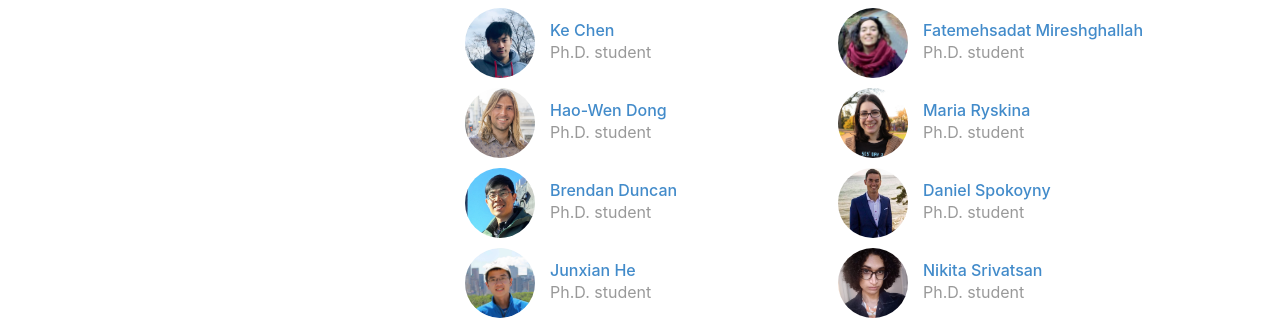
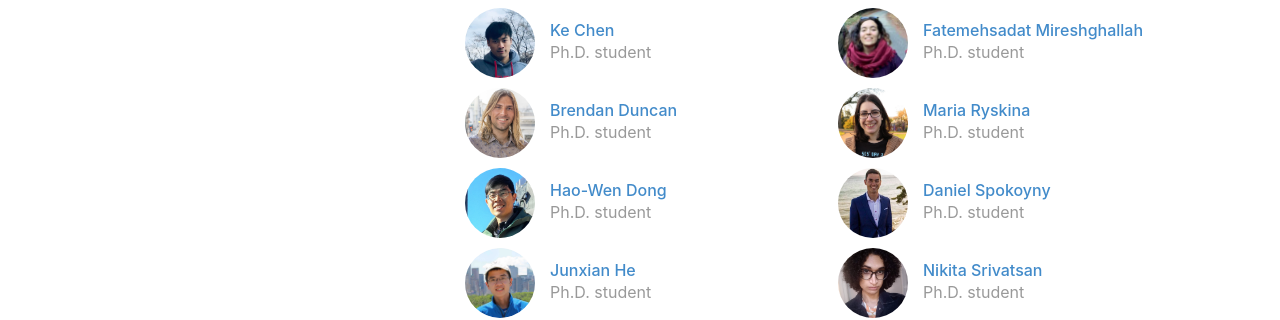
Before and after one commit to icebergnlp/icebergnlp.github.io, a Jekyll site: the page built from people.html, in a window 1280 px wide. Shown: the part 379-699 px from the top of the page. Built offline with Jekyll 4.4.1, drawn with Linux system fonts in a browser that asks for light colours.

```diff
--- a/_data/people.yml
+++ b/_data/people.yml
@@ -32,15 +32,15 @@ ke:
     image: /img/people/kechen.jpg
     bio: "Ph.D. student"
 
-herman:
-    display_name: "Hao-Wen Dong"
+brendan:
+    display_name: "Brendan Duncan"
     webpage: "http://www.brendanduncan.com/"
     role: grad
     image: /img/people/brendan.png
     bio: "Ph.D. student"
 
-brendan:
-    display_name: "Brendan Duncan"
+herman:
+    display_name: "Hao-Wen Dong"
     webpage: "https://salu133445.github.io/"
     role: grad
     image: /img/people/herman.jpg
```
